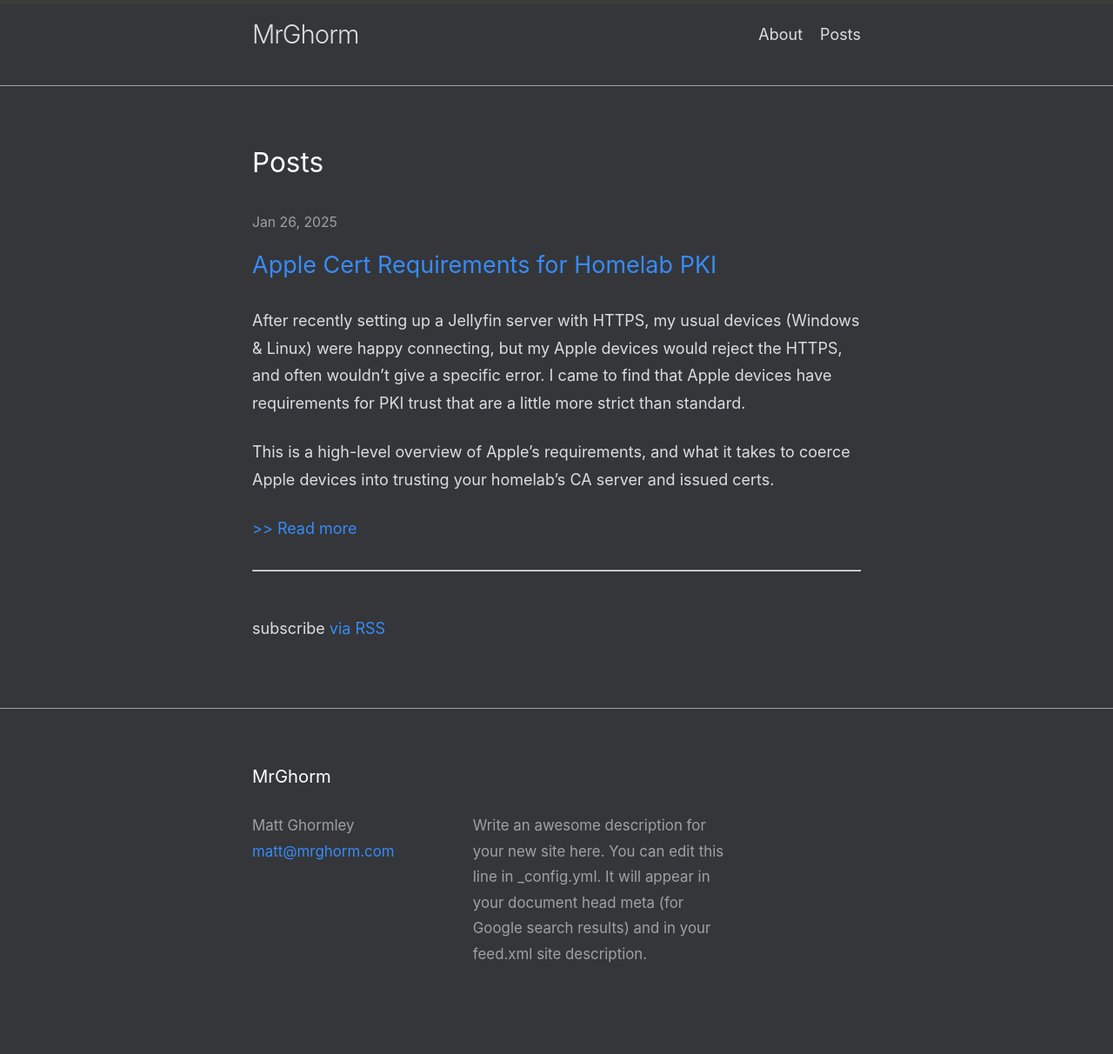
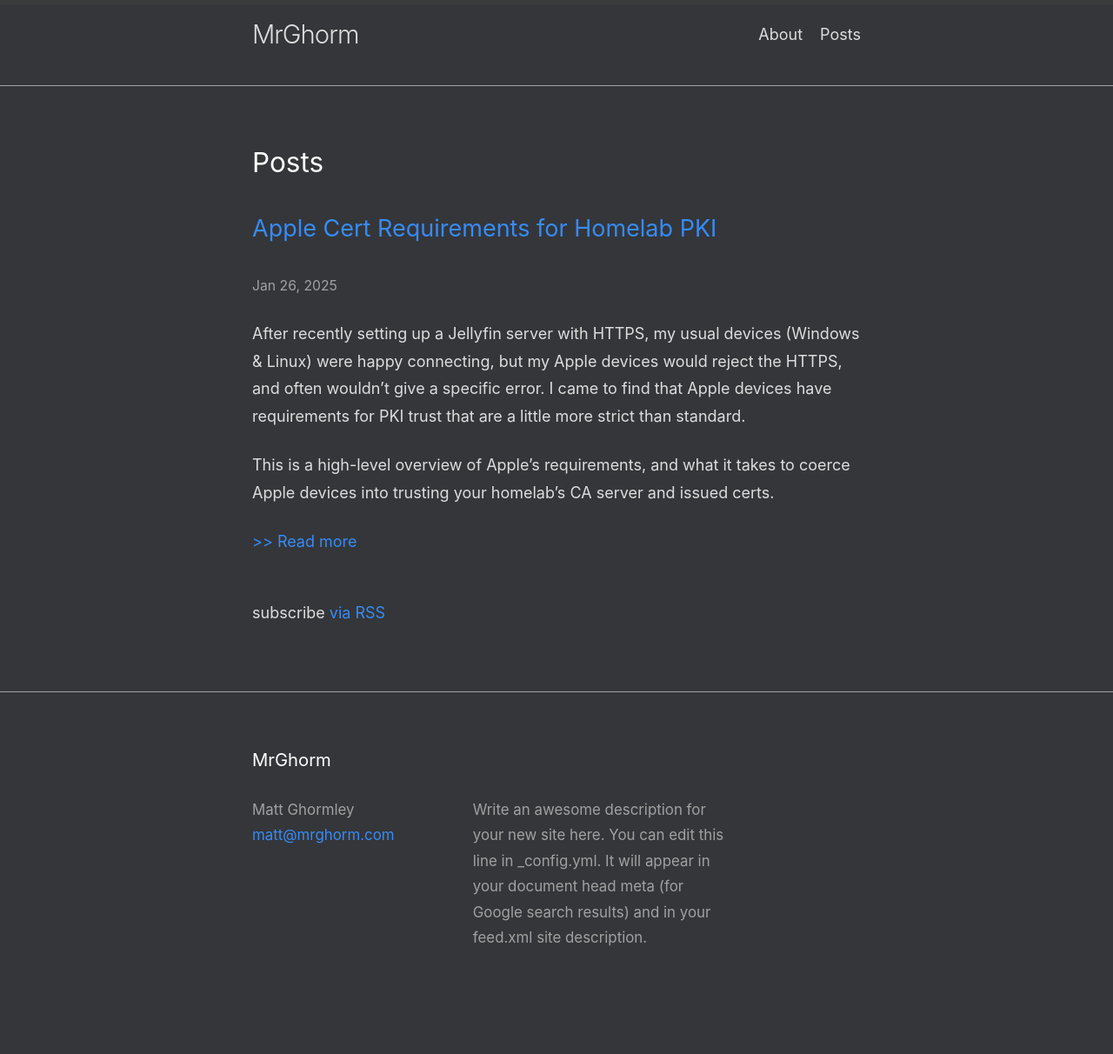
Before and after one commit to mrghorm/mrghorm.com, a Jekyll site: the page built from index.markdown, in a window 1280 px wide. Shown: the whole page at 87% size. Built offline with Jekyll 4.4.1, drawn with Linux system fonts in a browser that asks for light colours.

Commit message:
Move post title and insert breaks between post list items

```diff
--- a/_layouts/postlist.html
+++ b/_layouts/postlist.html
@@ -14,21 +14,24 @@ layout: default
     <ul class="post-list">
       {%- for post in site.posts -%}
       <li>
-        {%- assign date_format = site.minima.date_format | default: "%b %-d, %Y" -%}
-        <span class="post-meta">{{ post.date | date: date_format }}</span>
         <h3>
           <a class="post-link" href="{{ post.url | relative_url }}">
             {{ post.title | escape }}
           </a>
         </h3>
+        {%- assign date_format = site.minima.date_format | default: "%b %-d, %Y" -%}
+        <span class="post-meta">{{ post.date | date: date_format }}</span>
         <p>
           {%- if site.show_excerpts -%}
             {{ post.excerpt }}
           {%- endif -%}
         </p>
         <a href="{{ post.url | relative_url }}">>> Read more</a>
+        <!-- Skip break and line if this is the last post -->
+        {%- if forloop.index < forloop.length -%}
         <br><br>
         <hr>
+        {%- endif -%}
       </li>
       {%- endfor -%}
     </ul>
```
